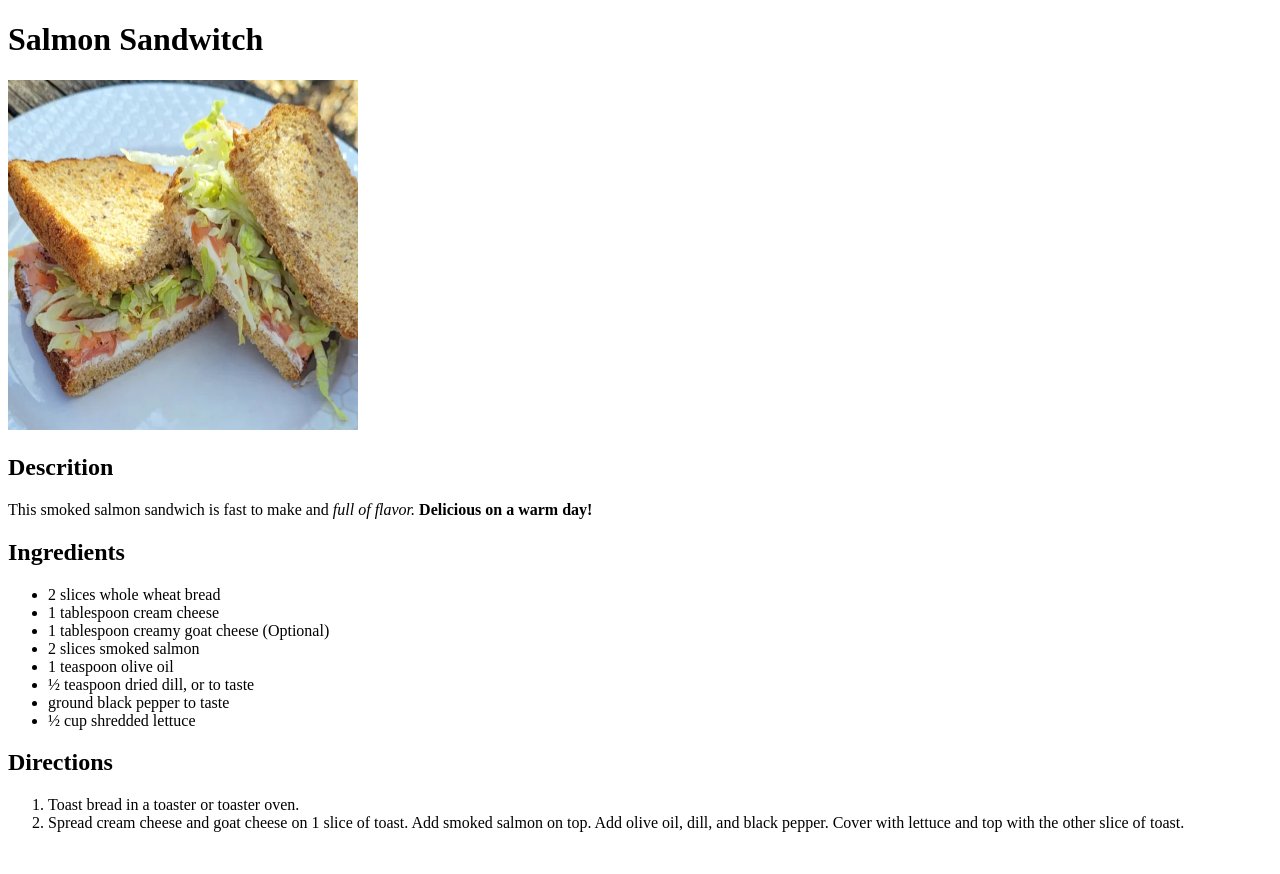
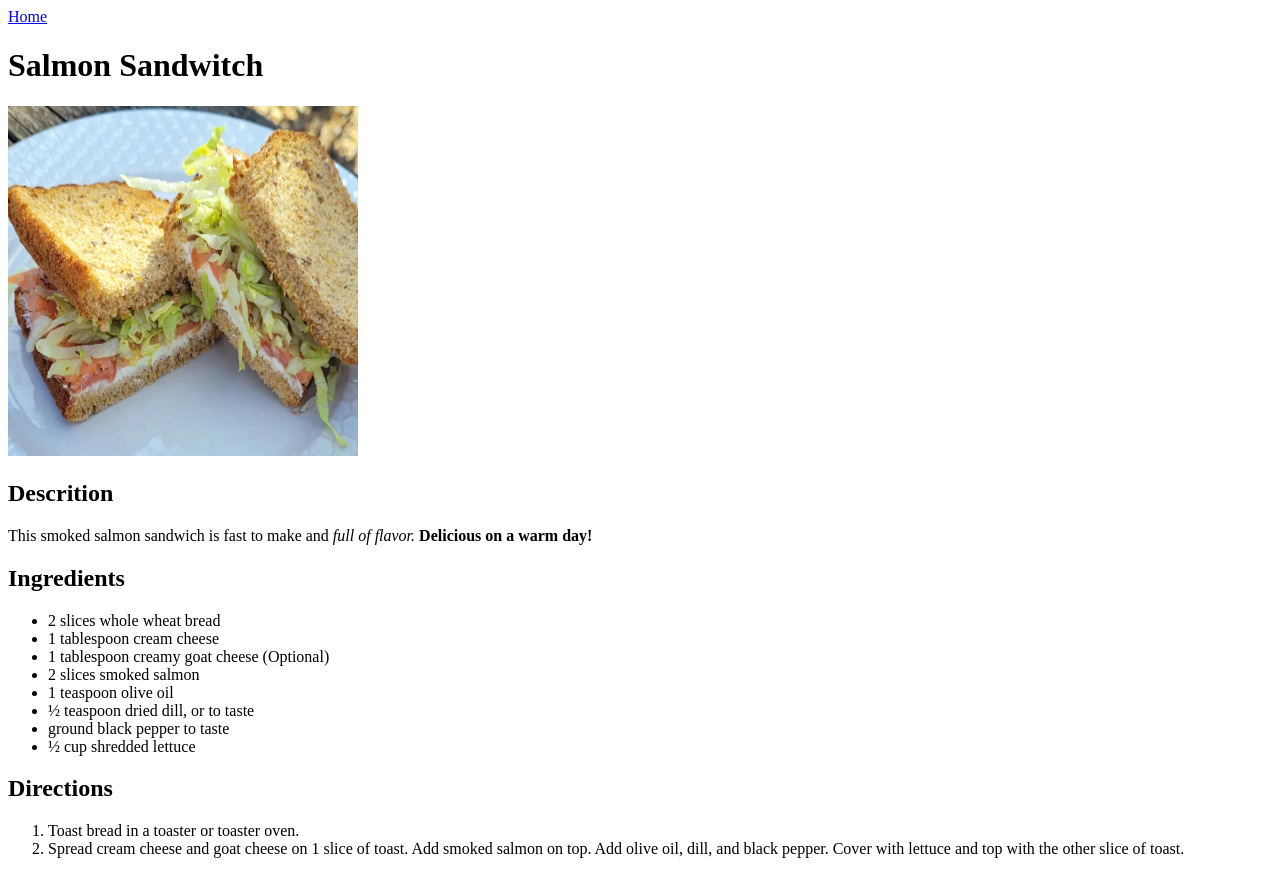
Before and after one commit to Josh-DK-git/odin-recipes, a plain HTML site: page recipes/salmon.html in a window 1280 px wide. Before the commit the page ends 848 px from the top, so only its background shows below. Drawn offline with Linux system fonts and the light colour scheme.

Commit message:
Created the home link

```diff
--- a/recipes/salmon.html
+++ b/recipes/salmon.html
@@ -7,7 +7,9 @@
 </head>
 
 <body>
-    <nav></nav>
+    <nav>
+        <a href="../index.html">Home</a>
+    </nav>
     <main>
         <h1>Salmon Sandwitch</h1>
         <img src="../images/salmon.png" alt="Salmon Sandwitch" height="350" width="350">
```
Also changed, not shown: recipes/sandwitch.html (+3 -1 lines).
